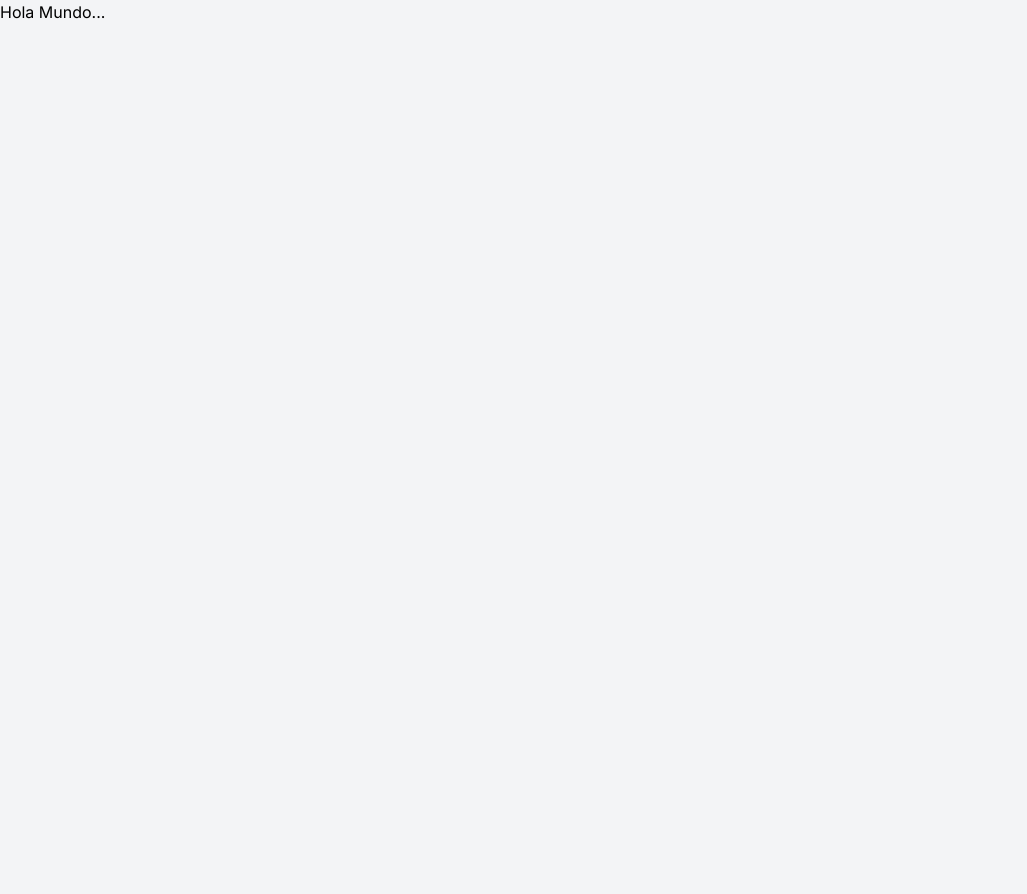
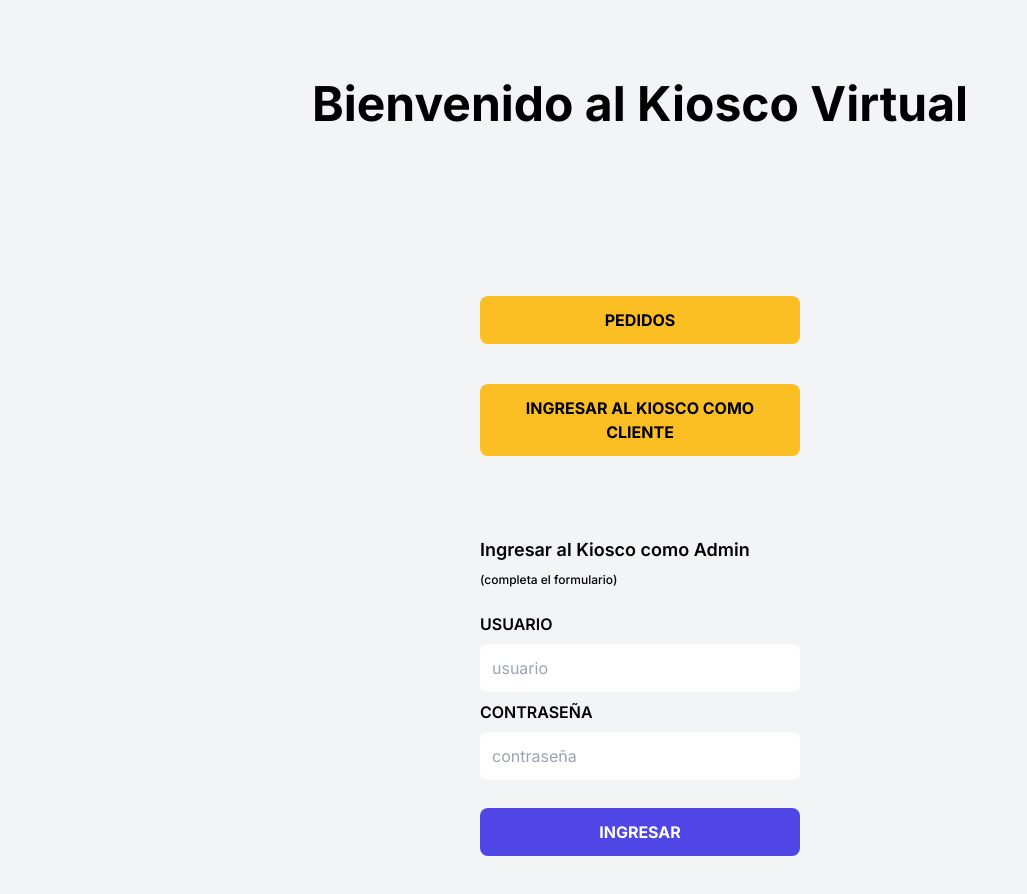
Before and after one commit to scherpablo/app-de-pedidos-next, a Next.js app: page / in a window 1280 px wide. Shown: the top 894 px of the page, without its empty margins (0-1027 px from the left). Before the commit the page ends 800 px from the top, so only its background shows below. Built offline with nearby package versions, Linux system fonts and the light colour scheme.

Commit message:
creating action order completed

```diff
--- /dev/null
+++ b/actions/complete-order-action.ts
@@ -0,0 +1,7 @@
+"use server"
+
+const completeOrder = async () => {
+    console.log('desde complete order')
+}
+
+export default completeOrder;
--- a/app/admin/orders/page.tsx
+++ b/app/admin/orders/page.tsx
@@ -2,7 +2,6 @@ import OrderCard from "@/components/order/OrderCard";
 import Heading from "@/components/ui/Heading";
 import Title from "@/components/ui/Title";
 import { prisma } from "@/src/lib/prisma";
-import { orderSchema } from "@/src/schema";
 
 const getPendingOrders = async () => {
   const orders = await prisma.order.findMany({
--- a/app/page.tsx
+++ b/app/page.tsx
@@ -1,6 +1,53 @@
+import Link from "next/link";
+
+const adminNavigation = [
+  { url: "/admin/orders", text: "Pedidos", blank: false },
+  { url: "/order/cafes", text: "Ingresar al Kiosco como cliente", blank: true },
+];
 
 export default function Home() {
   return (
-    <h1>Hola Mundo...</h1>
+    <>
+      <h1 className="mt-20 text-5xl font-bold text-center">
+        Bienvenido al Kiosco Virtual
+      </h1>
+      <div className="flex flex-col my-32 mx-auto w-1/4">
+        {adminNavigation.map((link) => (
+          <Link
+            href={link.url}
+            key={link.url}
+            className="mt-10 font-bold bg-amber-400 p-3 rounded-lg text-center uppercase hover:bg-amber-500"
+          >
+            {link.text}
+          </Link>
+        ))}
+        <p className="mt-20 text-lg font-semibold">
+          Ingresar al Kiosco como Admin{" "}
+          <span className="text-xs font-medium">(completa el formulario)</span>
+        </p>
+
+        <form action="" className="flex flex-col mt-5 gap-2">
+          <label htmlFor="" className="uppercase font-semibold">
+            Usuario
+          </label>
+          <input type="text" placeholder="usuario" className="rounded-lg p-3" />
+
+          <label htmlFor="" className="uppercase font-semibold">
+            Contraseña
+          </label>
+          <input
+            type="text"
+            placeholder="contraseña"
+            className="rounded-lg p-3"
+          />
+
+          <input
+            type="button"
+            value="Ingresar"
+            className="bg-indigo-600 p-3 rounded-lg mt-5 uppercase text-white font-bold hover:bg-indigo-700"
+          />
+        </form>
+      </div>
+    </>
   );
 }
--- a/components/order/OrderCard.tsx
+++ b/components/order/OrderCard.tsx
@@ -1,5 +1,6 @@
 import { OrderWithProducts } from "@/src/types";
 import { formatCurrency } from "@/src/utils";
+import completeOrder from "@/actions/complete-order-action";
 
 type OrderCardProps = {
   order: OrderWithProducts;
@@ -38,7 +39,7 @@ const OrderCard = ({ order }: OrderCardProps) => {
           </div>
         </dl>
 
-        <form>
+        <form action={completeOrder}>
           <input
             type="submit"
             className="bg-indigo-600 hover:bg-indigo-800 text-white w-full mt-5 p-3 uppercase font-bold cursor-pointer rounded-lg"
```
Also changed, not shown: components/admin/AdminRoute.tsx (+6 -4 lines).
